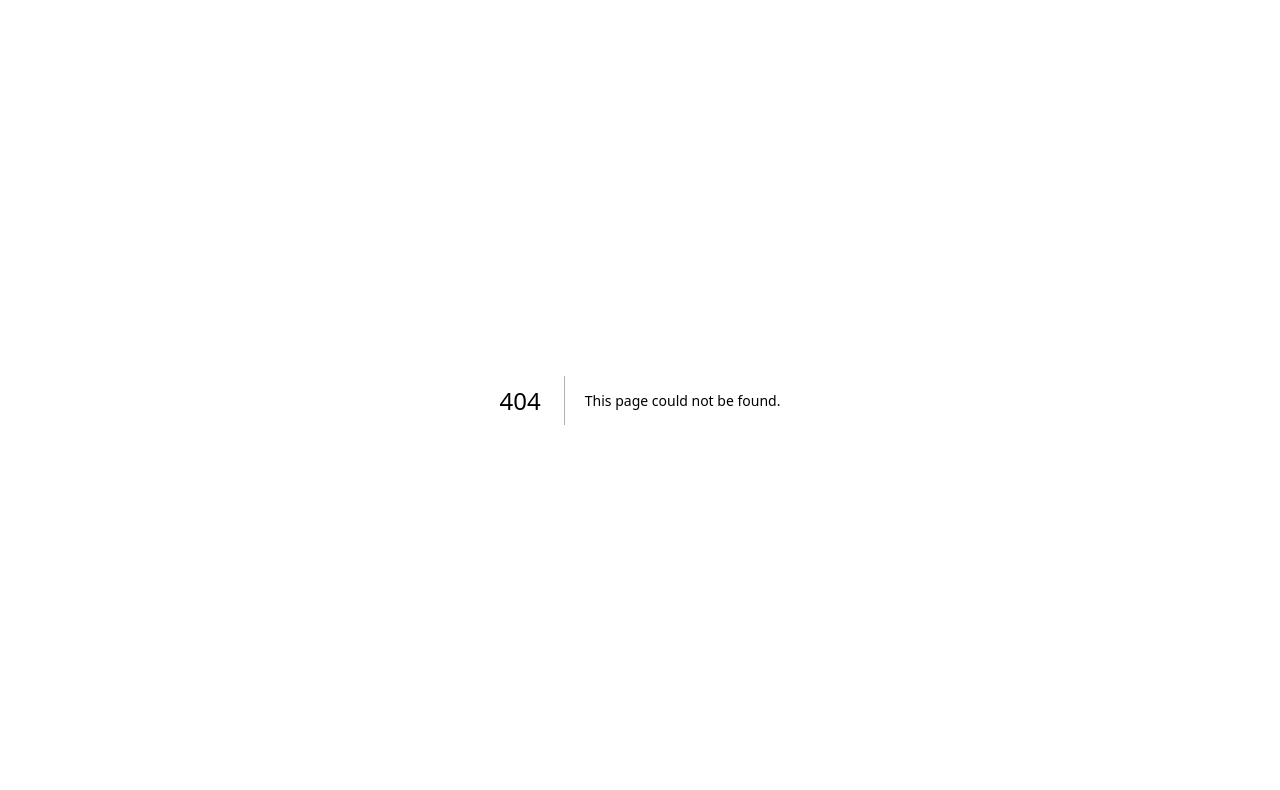
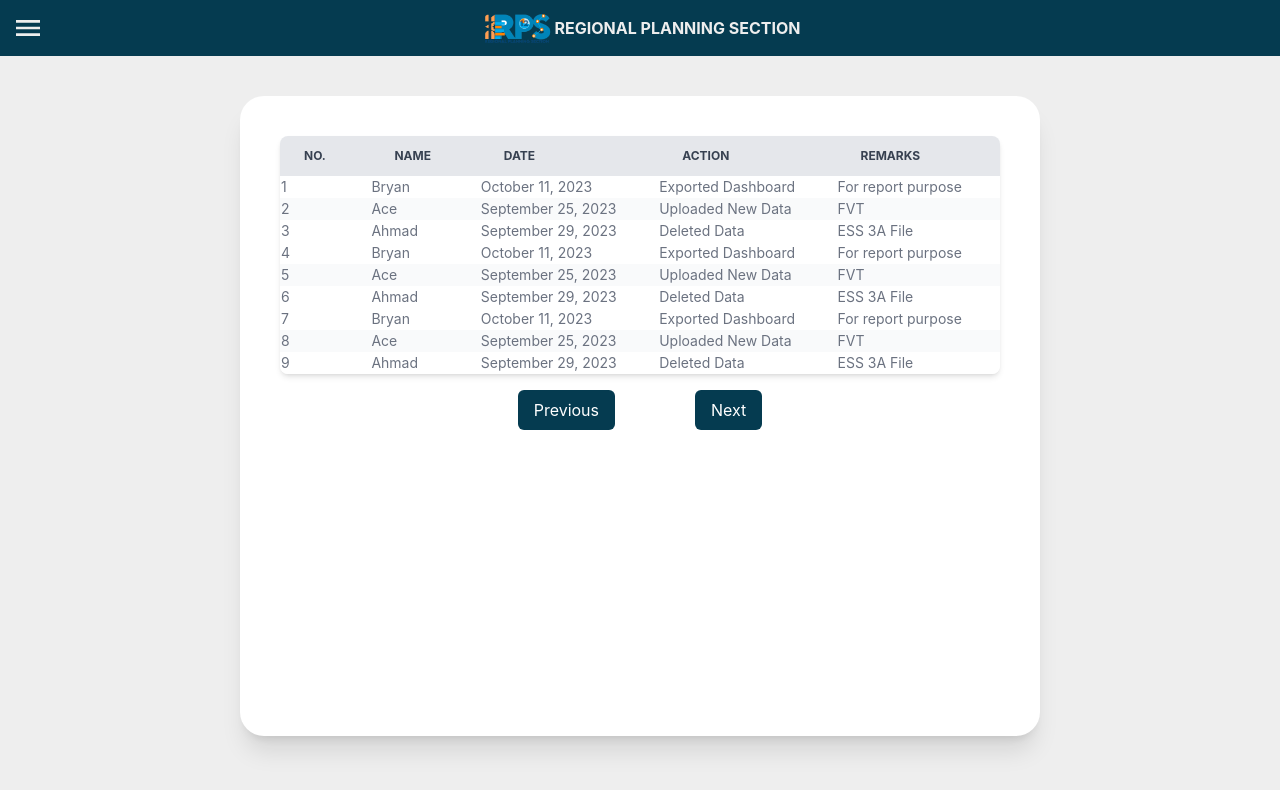
Before and after one commit to ITyukz11/SUIS-Region-XII, a Next.js app: page /logs in a window 1280 px wide. Before the commit this address had no page. Shown: the top 790 px of the page. Built offline with nearby package versions, Linux system fonts and the light colour scheme.

Commit message:
Added Logs Initial Commit

```diff
--- /dev/null
+++ b/pages/logs.js
@@ -0,0 +1,118 @@
+import React from 'react'
+import Layout from '../components/layout'
+
+export default function Logs() {
+    return (
+        <Layout >
+            <div className='flex justify-center'>
+                <div className='w-[100vh] h-[80vh] pb-10 rounded-3xl shadow-xl m-10 p-10 bg-white'>
+                    <div className="relative overflow-x-auto shadow-md sm:rounded-lg">
+                        <table className="w-full text-sm text-left text-gray-500">
+                            <thead className="text-xs text-gray-700 uppercase bg-gray-200">
+                                <tr>
+                                    <th scope="col" className="px-6 py-3">No.</th>
+                                    <th scope="col" className="px-6 py-3">Name</th>
+                                    <th scope="col" className="px-6 py-3">Date</th>
+                                    <th scope="col" className="px-6 py-3">Action</th>
+                                    <th scope="col" className="px-6 py-3">Remarks</th>
+                                </tr>
+                            </thead>
+                            <tbody>
+                                <tr className='bg-white'>
+                                    <td>1</td>
+                                    <td>Bryan</td>
+                                    <td>October 11, 2023</td>
+                                    <td>Exported Dashboard</td>
+                                    <td>For report purpose</td>
+
+                                </tr>
+                                <tr  className='bg-gray-50'>
+                                    <td>2</td>
+                                    <td>Ace</td>
+                                    <td>September 25, 2023</td>
+                                    <td>Uploaded New Data</td>
+                                    <td>FVT</td>
+
+                                </tr>
+                                <tr  className='bg-white'>
+                                    <td>3</td>
+                                    <td>Ahmad</td>
+                                    <td>September 29, 2023</td>
+                                    <td>Deleted Data</td>
+                                    <td>ESS 3A File</td>
+
+                                </tr>
+                                <tr className='bg-white'>
+                                    <td>4</td>
+                                    <td>Bryan</td>
+                                    <td>October 11, 2023</td>
+                                    <td>Exported Dashboard</td>
+                                    <td>For report purpose</td>
+
+                                </tr>
+                                <tr className='bg-gray-50'>
+                                    <td>5</td>
+                                    <td>Ace</td>
+                                    <td>September 25, 2023</td>
+                                    <td>Uploaded New Data</td>
+                                    <td>FVT</td>
+
+                                </tr>
+                                <tr className='bg-white'>
+                                    <td>6</td>
+                                    <td>Ahmad</td>
+                                    <td>September 29, 2023</td>
+                                    <td>Deleted Data</td>
+                                    <td>ESS 3A File</td>
+
+                                </tr>
+                                <tr className='bg-white'>
+                                    <td>7</td>
+                                    <td>Bryan</td>
+                                    <td>October 11, 2023</td>
+                                    <td>Exported Dashboard</td>
+                                    <td>For report purpose</td>
+
+                                </tr>
+                                <tr className='bg-gray-50'>
+                                    <td>8</td>
+                                    <td>Ace</td>
+                                    <td>September 25, 2023</td>
+                                    <td>Uploaded New Data</td>
+                                    <td>FVT</td>
+                                </tr>
+                                <tr className='bg-white'>
+                                    <td>9</td>
+                                    <td>Ahmad</td>
+                                    <td>September 29, 2023</td>
+                                    <td>Deleted Data</td>
+                                    <td>ESS 3A File</td>
+
+                                </tr>
+
+
+                            </tbody>
+                        </table>
+                    </div>
+                    <div className="mt-4 flex justify-center gap-10">
+                        <button
+                            className="bg-navy-primary text-white px-4 py-2 rounded-md disabled:bg-gray-300"
+                        >
+                            Previous
+                        </button>
+                        <label>
+                        </label>
+                        <button
+
+
+                            className="bg-navy-primary text-white px-4 py-2 rounded-md disabled:bg-gray-300"
+                        >
+                            Next
+                        </button>
+                    </div>
+                </div>
+            </div>
+
+        </Layout>
+    )
+}
```
